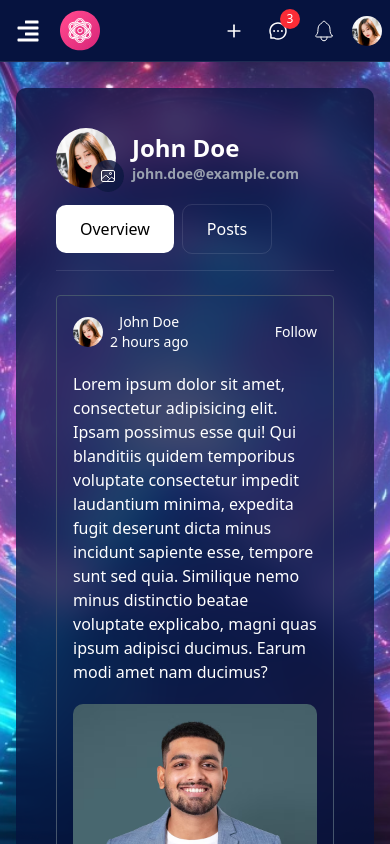
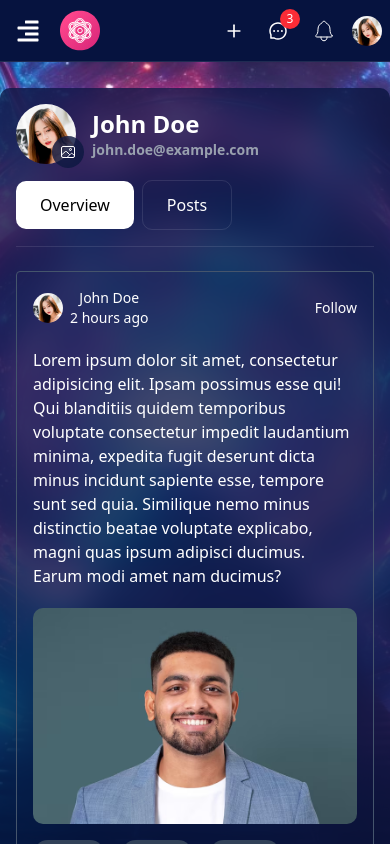
Before and after one commit to sohan284/Social-media, a Next.js app: page /main/profile in a window 390 px wide. Built offline with nearby package versions, Linux system fonts and the light colour scheme.

Commit message:
Refined Profile component layout for better responsiveness. Adjusted padding for main content and modified sidebar visibility to hide on smaller screens.

```diff
--- a/components/Features/Profile/Profile.tsx
+++ b/components/Features/Profile/Profile.tsx
@@ -14,8 +14,8 @@ const Profile = () => {
 
     return (
         <>
-            <div className='max-w-[1220px] mx-auto flex gap-10 pt-6 p-4'>
-                <div className='w-full min-h-[] bg-[#06133F]/75 backdrop-blur-[17.5px] rounded-lg p-10 '>
+            <div className='max-w-[1220px] mx-auto flex gap-10 pt-6 lg:p-4 '>
+                <div className='w-full min-h-[] bg-[#06133F]/75 backdrop-blur-[17.5px] rounded-lg p-4 xl:p-10 '>
                     <div className='border-b border-white/10 pb-4'>
                         <ProfileHeader onAvatarClick={openModal} />
                         <div className='flex items-center gap-2 mt-4 overflow-x-hidden'>
@@ -30,7 +30,7 @@ const Profile = () => {
                         <Post />
                     </div>
                 </div>
-                <div style={{ scrollbarGutter: "stable both-edges" }} className='h-[90vh]  rounded-lg w-[500px] sticky top-18 hover:overflow-y-auto overflow-y-hidden custom-scroll'>
+                <div style={{ scrollbarGutter: "stable both-edges" }} className='h-[90vh]  hidden lg:block rounded-lg w-[500px] sticky top-18 hover:overflow-y-auto overflow-y-hidden custom-scroll'>
                     <ProfileSidebar />
                 </div>
             </div>
```
